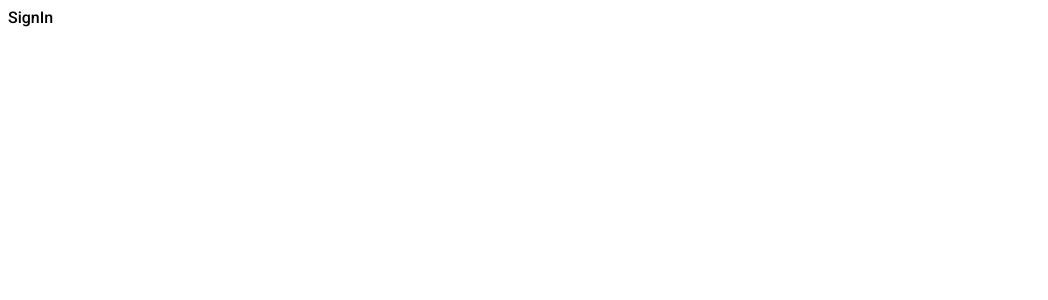
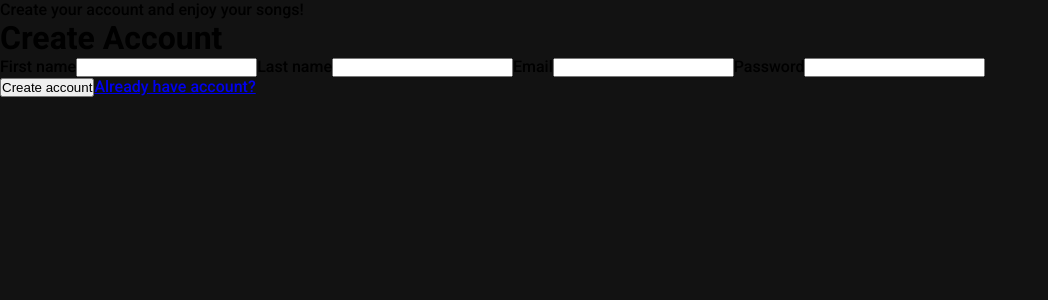
Before and after one commit to ClaytonJosue/spotify_clone, a Next.js app: page /signin in a window 1280 px wide. Shown: the top 300 px of the page, without its empty margins (0-1048 px from the left). Built offline with nearby package versions, Linux system fonts and the light colour scheme.

Commit message:
html: create the signin page

```diff
--- a/src/app/signin/page.tsx
+++ b/src/app/signin/page.tsx
@@ -1,7 +1,15 @@
+import SigninForm from "@/components/sign_in/form/SigninForm";
 import React from "react";
 
+import "../global.css";
+
 function SignIn() {
-  return <div>SignIn</div>;
+  return (
+    <main>
+      Create your account and enjoy your songs!
+      <SigninForm />
+    </main>
+  );
 }
 
 export default SignIn;
--- /dev/null
+++ b/src/components/sign_in/form/SigninForm.tsx
@@ -0,0 +1,26 @@
+import Link from "next/link";
+import React from "react";
+
+function SigninForm() {
+  return (
+    <form action="">
+      <h1>Create Account</h1>
+      <section>
+        <label htmlFor="first_name">First name</label>
+        <input type="text" id="first_name" />
+        <label htmlFor="last_name">Last name</label>
+        <input type="text" id="last_name" />
+        <label htmlFor="email">Email</label>
+        <input type="email" id="email" required />
+        <label htmlFor="password">Password</label>
+        <input type="password" id="password" required />
+        <section>
+          <button type="submit">Create account</button>
+          <Link href={"/signup"}>Already have account?</Link>
+        </section>
+      </section>
+    </form>
+  );
+}
+
+export default SigninForm;
```
